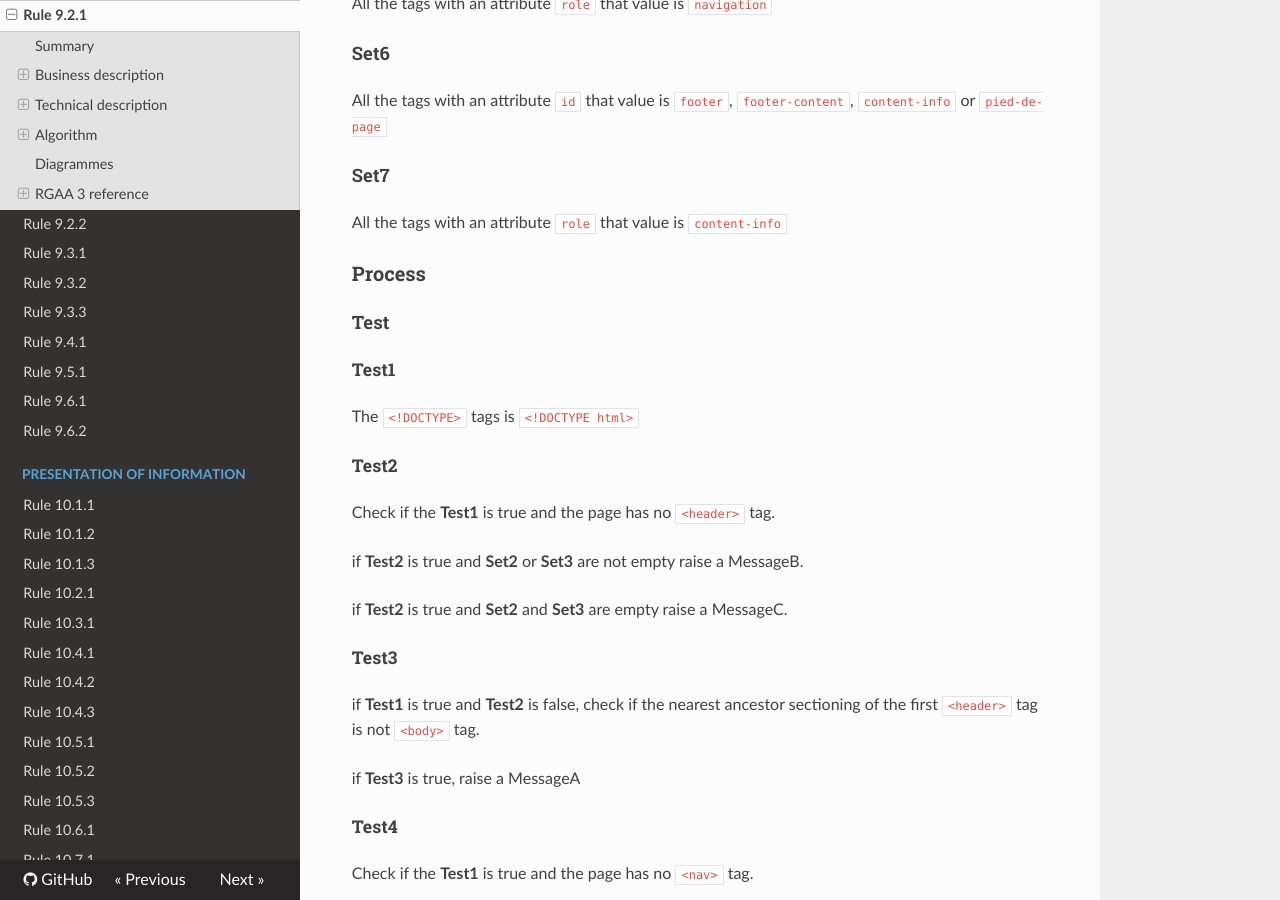
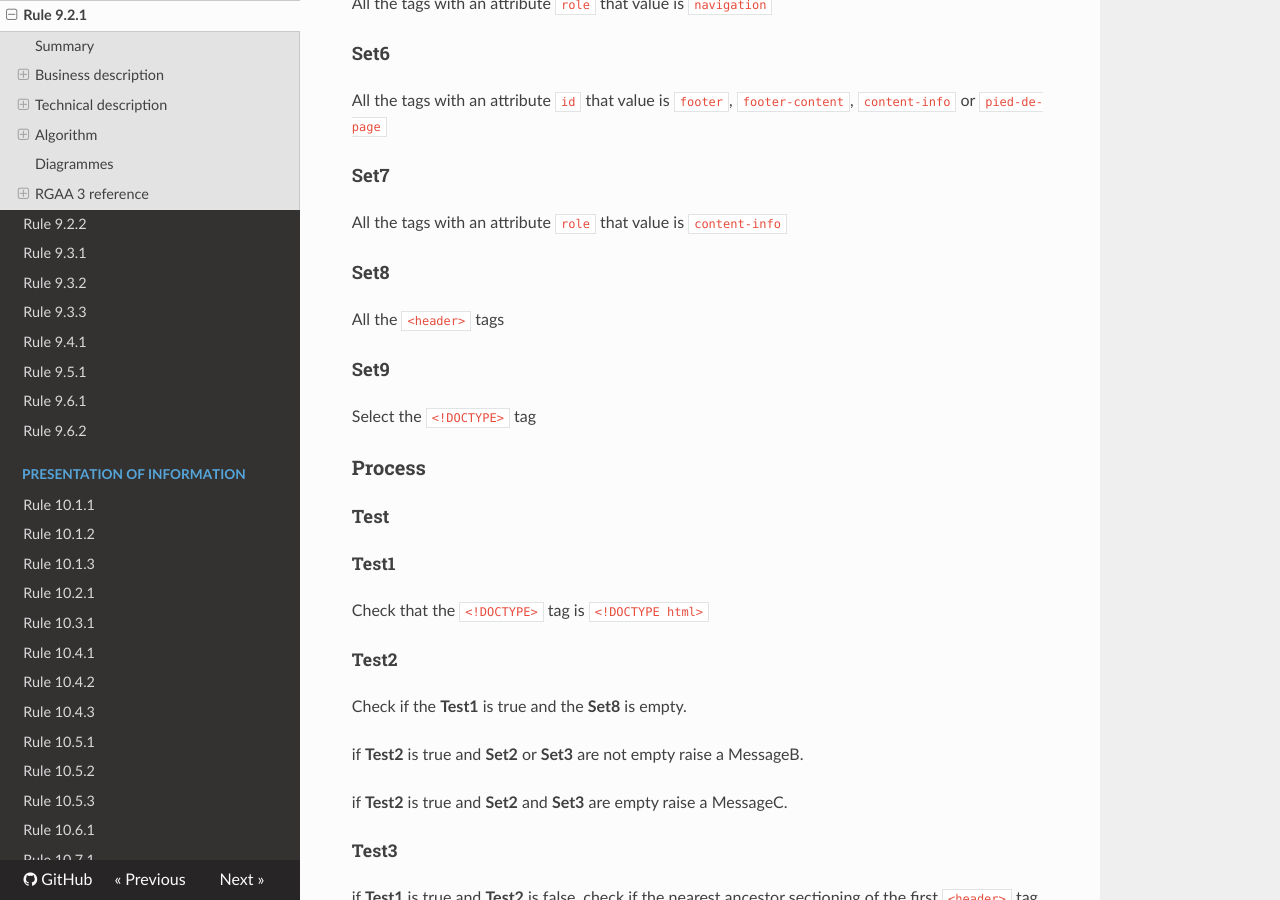
Before and after one commit to Tanaguru/RGAA3-2016, an MkDocs documentation site: the page built from docs/Rule-9-2-1.md, in a window 1280 px wide and 900 px high, scrolled down 1763 px. Built offline with MkDocs 1.6.1, drawn with Linux system fonts in a browser that asks for light colours; nearby versions of some CDN libraries; old or Windows-style settings are respelled for this version of MkDocs.

Commit message:
Update sample test 9.2.1

```diff
--- a/docs/Rule-9-2-1.md
+++ b/docs/Rule-9-2-1.md
@@ -71,17 +71,25 @@ All the tags with an attribute `id` that value is `footer`, `footer-content`, `c
 
 All the tags with an attribute `role` that value is `content-info`
 
+#### Set8
+
+All the `<header>` tags
+
+#### Set9
+
+Select the `<!DOCTYPE>` tag
+
 ### Process
 
 #### Test
 
 ##### Test1
 
-The `<!DOCTYPE>` tags is `<!DOCTYPE html>`
+Check that the `<!DOCTYPE>` tag is `<!DOCTYPE html>`
 
 ##### Test2
 
-Check if the **Test1** is true and the page has no `<header>` tag.
+Check if the **Test1** is true and the **Set8** is empty.
 
 if **Test2** is true and **Set2** or **Set3** are not empty raise a MessageB.
 
@@ -207,7 +215,7 @@ In all other case
 
 ## Diagrammes
 
-![](https://raw.githubusercontent.com/Tanaguru/RGAA3-2016/master/docs/Diagrammes/Test8-10-2.png?token=AI6sAz_lihDvdS6W-NtN_O7rIBgrBXmVks5ZHFlvwA%3D%3D)
+![](https://raw.githubusercontent.com/Tanaguru/RGAA3-2016/master/docs/Diagrammes/Test9-2-1.png?token=AI6sA1fhAwWaPcUT9Ben-LNQ_aC3z6bCks5ZHG15wA%3D%3D)
 
 ## RGAA 3 reference
 
```
